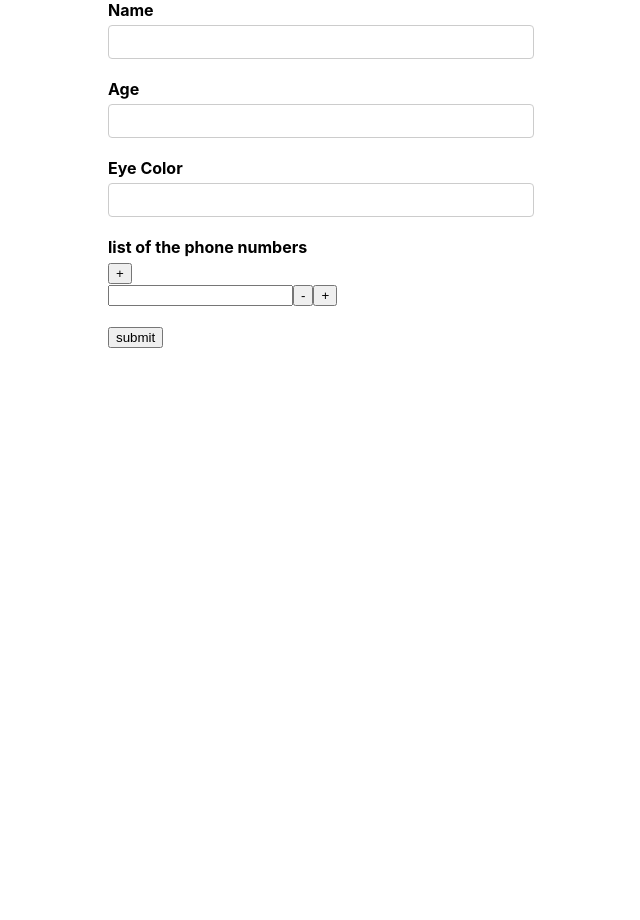
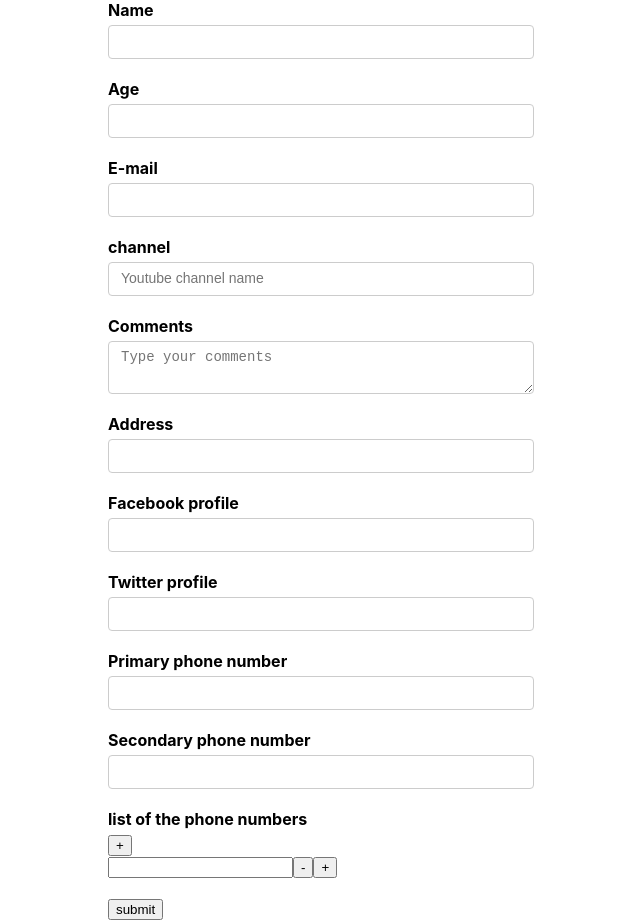
Before and after one commit to MohammadPj/formik-samples, a React (Create React App) app: page / in a window 1280 px wide. Shown: the whole page, without its empty margins (319-959 px from the left). Before the commit the page ends 800 px from the top, so only its background shows below. Built offline with nearby package versions, Linux system fonts and the light colour scheme.

Commit message:
24- All components in one

```diff
--- a/src/components/YoutubeForm.js
+++ b/src/components/YoutubeForm.js
@@ -13,7 +13,15 @@ import TextError from "./TextError";
 const initialValues = {
   name: "",
   age: "",
-  eyeColor: "",
+  email: "",
+  channel: "",
+  comments: "",
+  address: "",
+  social: {
+    facebook: "",
+    twitter: "",
+  },
+  phoneNumbers: ["", ""],
   phNumbers: [""],
 };
 
@@ -23,6 +31,9 @@ const onSubmit = (values) => {
 
 const validationSchema = Yup.object({
   name: Yup.string().required("Required!"),
+  email: Yup.string().email("invalid email format").required("Required!"),
+  channel: Yup.string().required("Required!"),
+  comments: Yup.string(),
 });
 
 const YoutubeForm = () => {
@@ -36,7 +47,7 @@ const YoutubeForm = () => {
       <Form>
         <div className="form-control">
           <label htmlFor="name"> Name </label>
-          <FastField type="text" id="name" name="name" />
+          <Field type="text" id="name" name="name" />
           <ErrorMessage name={"name"} component={TextError} />
         </div>
 
@@ -46,8 +57,70 @@ const YoutubeForm = () => {
         </div>
 
         <div className="form-control">
-          <label htmlFor="eyeColor"> Eye Color </label>
-          <FastField type="text" id="eyeColor" name="eyeColor" />
+          <label htmlFor="email"> E-mail </label>
+          <Field type="email" id="email" name="email" />
+          <ErrorMessage name={"email"}>
+            {(errorMessage) => <div className={"error"}>{errorMessage}</div>}
+          </ErrorMessage>
+        </div>
+
+        <div className="form-control">
+          <label htmlFor="channel"> channel </label>
+          <Field
+            type="text"
+            id="channel"
+            name="channel"
+            placeholder="Youtube channel name"
+          />
+          <ErrorMessage name={"channel"} />
+        </div>
+
+        <div className="form-control">
+          <label htmlFor="comments"> Comments </label>
+          <Field
+            as="textarea"
+            type="text"
+            id="comments"
+            name="comments"
+            placeholder="Type your comments"
+          />
+          <ErrorMessage name={"comments"} />
+        </div>
+
+        <div className="form-control">
+          <label htmlFor="address"> Address </label>
+          <Field name="address">
+            {(props) => {
+              // console.log("render props", props)
+              const { field, form, meta } = props;
+              return (
+                <div>
+                  <input type={"text"} id="address" {...field} />
+                  {meta.touched && meta.error && <div>{meta.error}</div>}
+                </div>
+              );
+            }}
+          </Field>
+        </div>
+
+        <div className="form-control">
+          <label htmlFor={"facebook"}>Facebook profile</label>
+          <Field type={"text"} id={"facebook"} name={"social.facebook"} />
+        </div>
+
+        <div className="form-control">
+          <label htmlFor={"twitter"}>Twitter profile</label>
+          <Field type={"text"} id={"twitter"} name={"social.twitter"} />
+        </div>
+
+        <div className="form-control">
+          <label htmlFor={"primaryPh"}>Primary phone number</label>
+          <Field type={"text"} id={"primaryPh"} name={"phoneNumbers[0]"} />
+        </div>
+
+        <div className="form-control">
+          <label htmlFor={"secondaryPhone"}>Secondary phone number</label>
+          <Field type={"text"} id={"secondaryPhone"} name={"phoneNumbers[1]"} />
         </div>
 
         <div className="form-control">
@@ -61,19 +134,16 @@ const YoutubeForm = () => {
               return (
                 <div>
                   <button type={"button"} onClick={() => push()}>
-                    {" "}
-                    +{" "}
+                    {" + "}
                   </button>
                   {phNumbers.map((number, i) => (
                     <div key={i}>
                       <Field name={`phNumbers[${i}]`} />
                       <button type={"button"} onClick={() => remove(i)}>
-                        {" "}
-                        -{" "}
+                        {" - "}
                       </button>
                       <button type={"button"} onClick={() => push()}>
-                        {" "}
-                        +{" "}
+                        {" + "}
                       </button>
                     </div>
                   ))}
```
